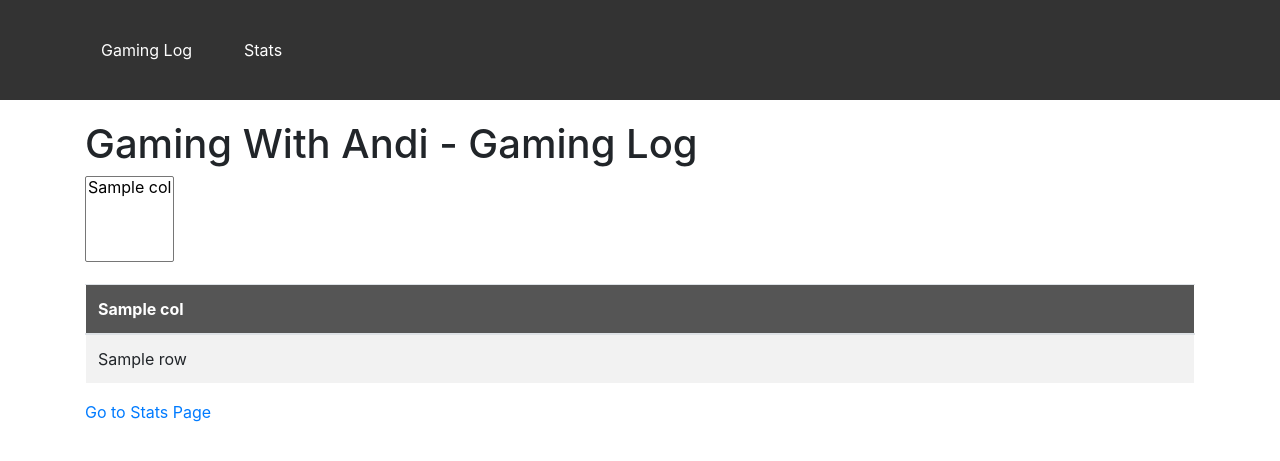
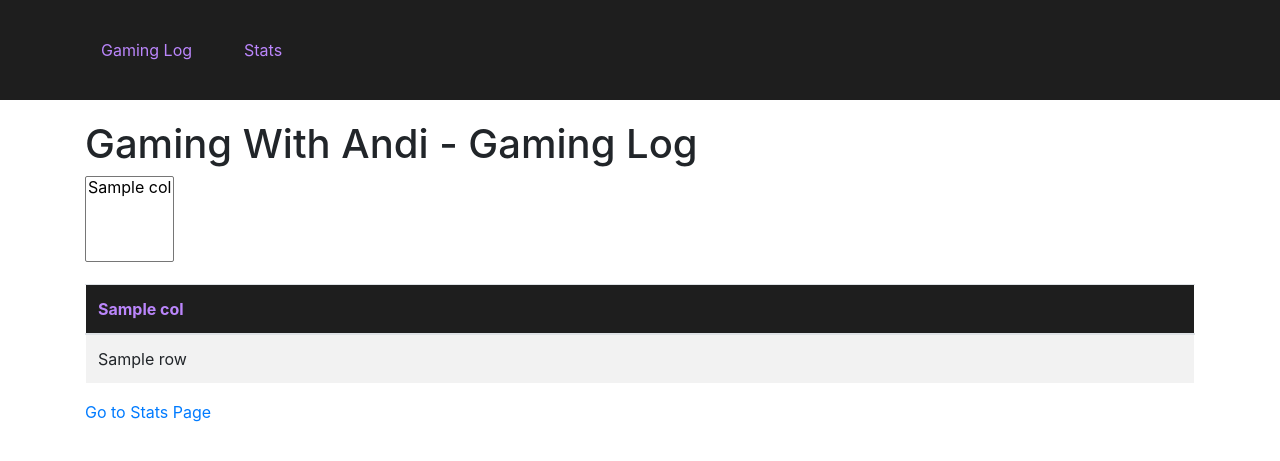
Before and after one commit to AndrewWhitty/GamingWithAndi, a Flask app: template templates/gaming_log.html in a window 1280 px wide. Shown: the top 461 px of the page. Run offline with Flask 2, Linux system fonts and the light colour scheme; the template is opened without the code that fills it: most values are stand-ins (such as "Sample title", 1, 10 or a date in 2020); some libraries are stand-ins or nearby versions.

Commit message:
Update style.css

```diff
--- a/static/style.css
+++ b/static/style.css
@@ -1,7 +1,7 @@
 /* Dark theme */
 body {
-    background-color: #222;
-    color: #fff;
+    background-color: #121212;
+    color: #FFFFFF;
     margin: 0;
     padding: 0;
     font-family: Arial, sans-serif;
@@ -9,7 +9,7 @@ body {
 
 /* Navigation menu styles */
 nav {
-    background-color: #333;
+    background-color: #1E1E1E;
     padding: 10px;
 }
 
@@ -26,7 +26,7 @@ nav li {
 
 nav a {
     text-decoration: none;
-    color: #fff;
+    color: #BB86FC;
 }
 
 /* Container for the content */
@@ -39,18 +39,18 @@ table {
     width: 100%;
     margin-top: 20px;
     border-collapse: collapse;
-    border: 1px solid #fff;
+    border: 1px solid #FFFFFF;
 }
 
 th, td {
     padding: 10px;
     text-align: left;
-    border-bottom: 1px solid #fff;
+    border-bottom: 1px solid #FFFFFF;
 }
 
 th {
-    background-color: #555;
-    color: #fff;
+    background-color: #1E1E1E;
+    color: #BB86FC;
 }
 
 /* Responsive styles */
```
